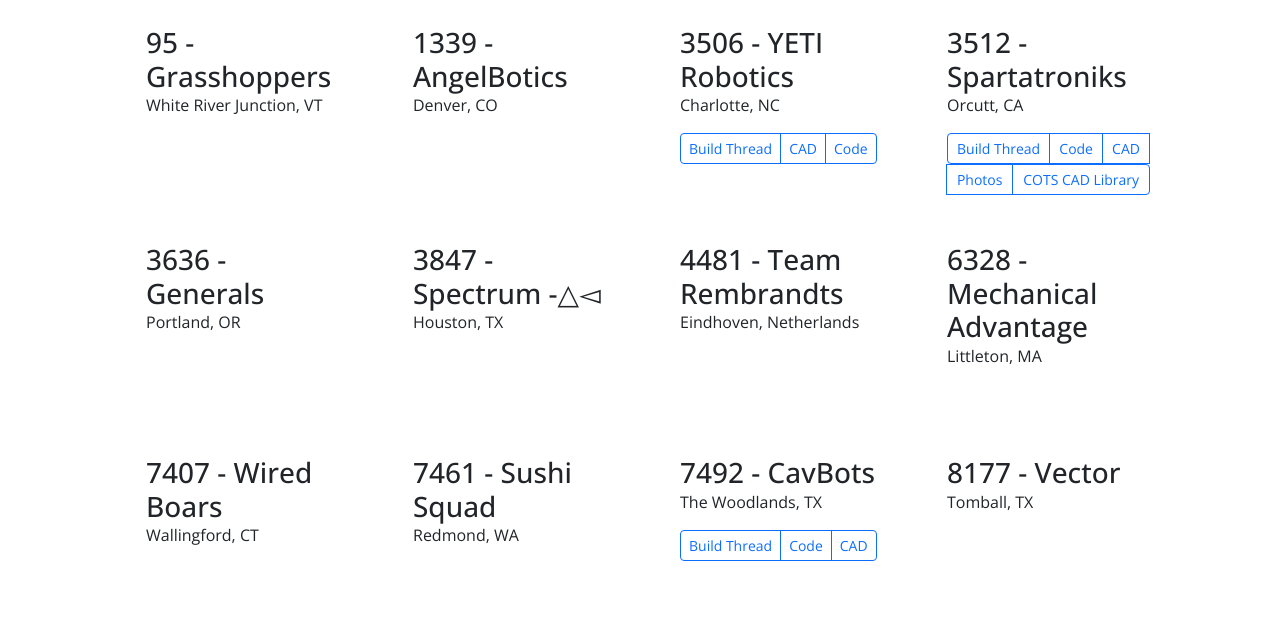
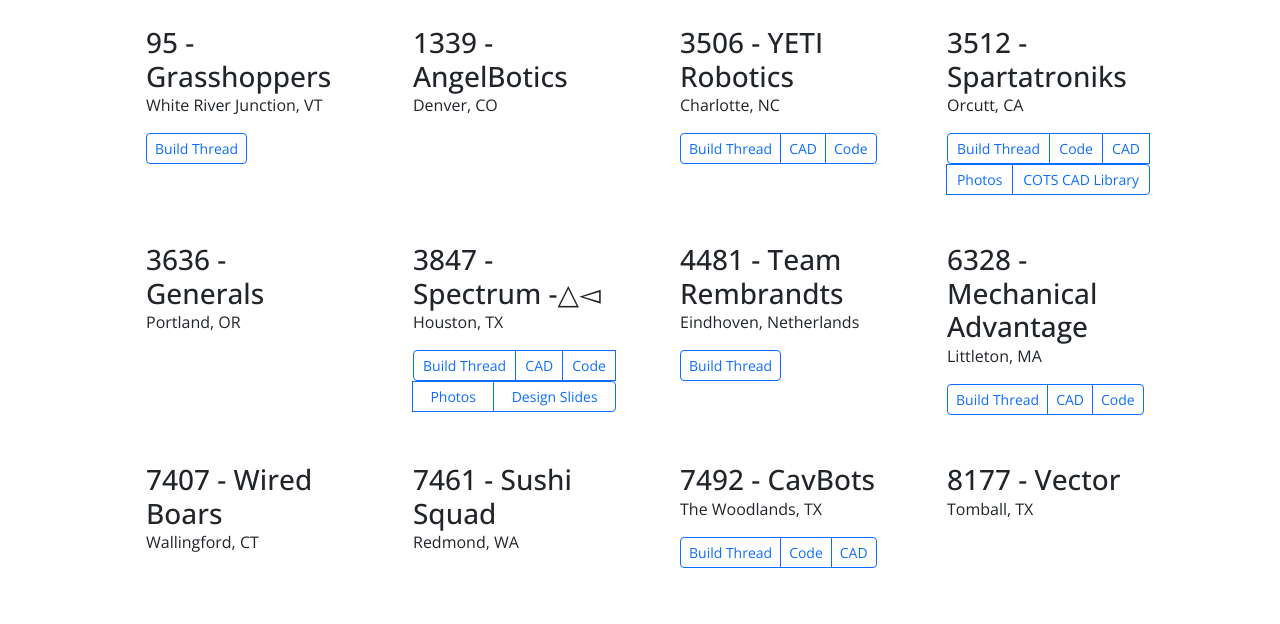
Before and after one commit to theopenalliance/theopenalliance.github.io, a Gatsby site: page /teams/2023 in a window 1280 px wide. Shown: the part 176-800 px from the top of the page. Built offline with nearby package versions, Linux system fonts and the light colour scheme; Gatsby itself is replaced by a stand-in of ours.

Commit message:
Add media

```diff
--- a/src/pages/teams/2023.tsx
+++ b/src/pages/teams/2023.tsx
@@ -30,7 +30,11 @@
     number: 95,
     name: "Grasshoppers",
     location: "White River Junction, VT",
-    media: [],
+    media: [
+      CD(
+        "https://www.chiefdelphi.com/t/frc-95-the-grasshoppers-2023-build-thread/419845"
+      ),
+    ],
   },
   { number: 1339, name: "AngelBotics", location: "Denver, CO", media: [] },
   {
@@ -67,18 +71,46 @@
     ],
   },
   { number: 3636, name: "Generals", location: "Portland, OR", media: [] },
-  { number: 3847, name: "Spectrum -△◅", location: "Houston, TX", media: [] },
+  {
+    number: 3847,
+    name: "Spectrum -△◅",
+    location: "Houston, TX",
+    media: [
+      CD("https://www.chiefdelphi.com/t/spectrum-3847-build-blog-2023/420801"),
+      CAD(
+        "https://cad.onshape.com/documents/de43bfb90686cd44b0870071/w/9d183c2710bcbdcce0b821b4/e/52ffe457d07a49279860d194?renderMode=0&uiState=63b7aed2d3bd0406c606b6a5"
+      ),
+      Code("https://github.com/Spectrum3847/2023-X-Ray"),
+      Photos("http://2023photos.spectrum3847.org/"),
+      {
+        name: "Design Slides",
+        url: "https://docs.google.com/presentation/d/1PCG7xz6cOJPDSg3FQJiweLXDGKiCXPeEejoiuwV4ep8/",
+      },
+    ],
+  },
   {
     number: 4481,
     name: "Team Rembrandts",
     location: "Eindhoven, Netherlands",
-    media: [],
+    media: [
+      CD(
+        "https://www.chiefdelphi.com/t/frc-4481-team-rembrandts-2023-build-thread/41962"
+      ),
+    ],
   },
   {
     number: 6328,
     name: "Mechanical Advantage",
     location: "Littleton, MA",
-    media: [],
+    media: [
+      CD(
+        "https://www.chiefdelphi.com/t/frc-6328-mechanical-advantage-2023-build-thread/420691"
+      ),
+      CAD(
+        "https://cad.onshape.com/documents/7b17c8664d1313c397a0fcf3/w/61b5c8329f7f5c6023f50c77/e/a7d35eb44465ab8189abf328"
+      ),
+      Code("https://github.com/Mechanical-Advantage/RobotCode2023"),
+    ],
   },
   { number: 7407, name: "Wired Boars", location: "Wallingford, CT", media: [] },
   { number: 7461, name: "Sushi Squad", location: "Redmond, WA", media: [] },
```
